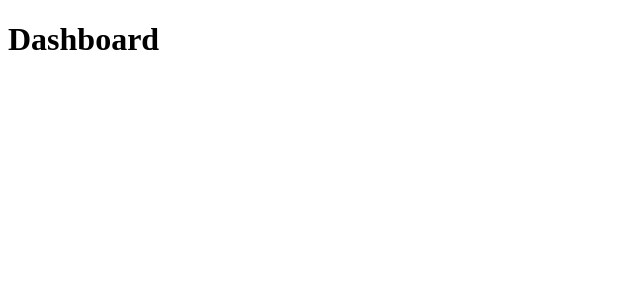
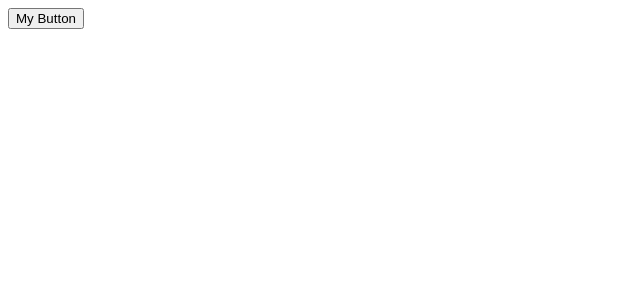
Before and after one commit to fabioNog/basic_react_hook, a React (Create React App) app: page / in a window 1280 px wide. Shown: the top 300 px of the page, without its empty margins (0-640 px from the left). Built offline with nearby package versions, Linux system fonts and the light colour scheme.

Commit message:
Create a button

```diff
--- a/src/app/pages/Dashboard/dashboard.tsx
+++ b/src/app/pages/Dashboard/dashboard.tsx
@@ -1,5 +1,14 @@
+const Button = () => {
+    return(
+        <button>My Button</button>
+    )
+
+}
+
 export const Dashboard = () => {
     return (
-        <h1>Dashboard</h1>
+        <div>
+            <Button/>
+        </div>
     )
 }
```
